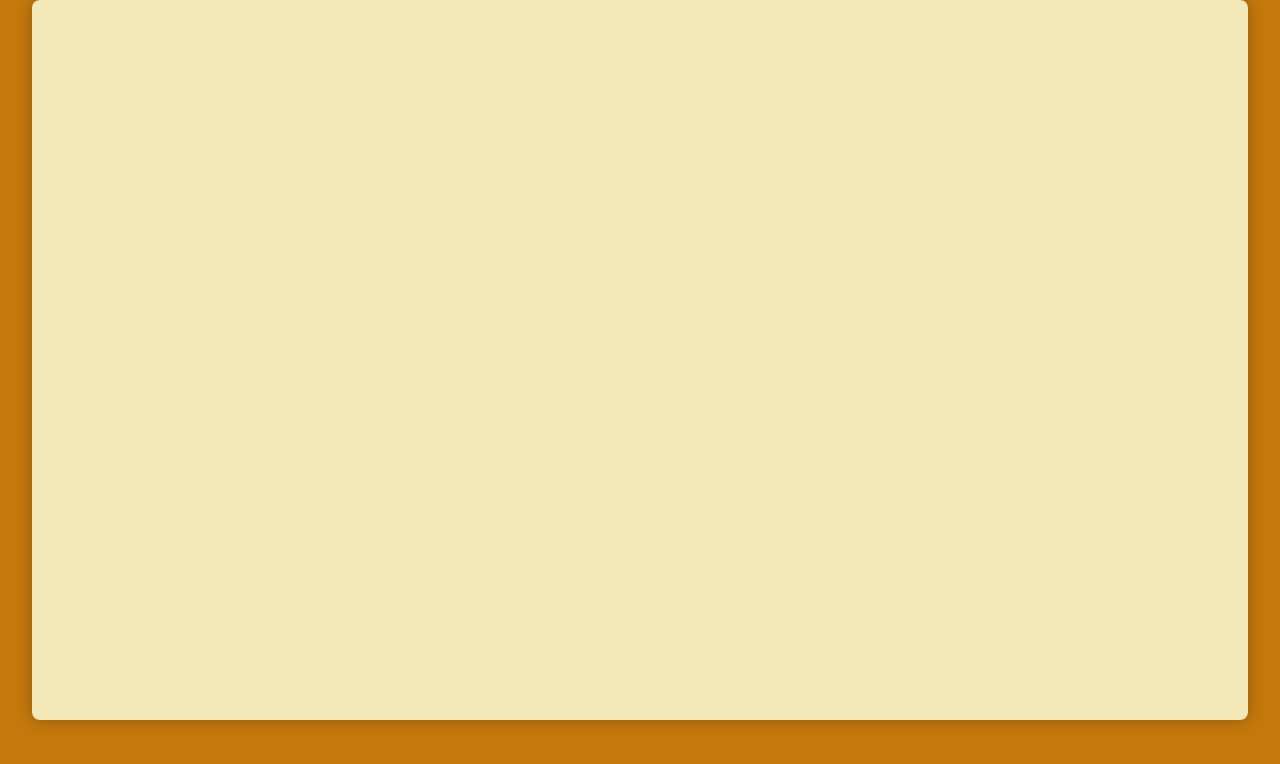
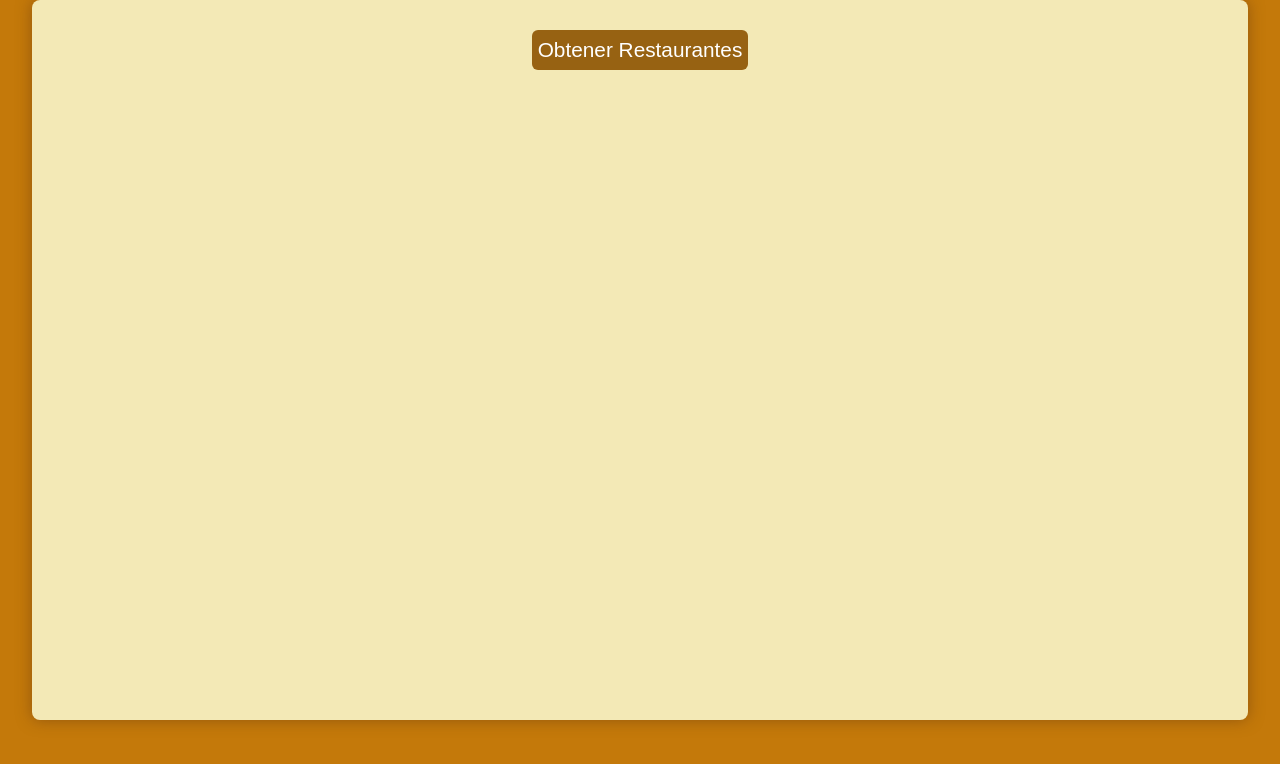
Before and after one commit to sabii1106/RestauranteS, a React (Create React App) app in the folder nanaec_/nanec_funcional/: page /axios in a window 1280 px wide. Before the commit this address had no page. Shown: the top 764 px of the page. Built offline with nearby package versions, Linux system fonts and the light colour scheme.

Commit message:
feat: Add ComponenteAxios to fetch and display restaurants and clients data

```diff
--- a/nanaec_/nanec_funcional/package.json
+++ b/nanaec_/nanec_funcional/package.json
@@ -7,6 +7,7 @@
     "@testing-library/jest-dom": "^6.6.3",
     "@testing-library/react": "^16.3.0",
     "@testing-library/user-event": "^13.5.0",
+    "axios": "^1.10.0",
     "json-server": "^1.0.0-beta.3",
     "react": "^19.1.0",
     "react-dom": "^19.1.0",
--- a/nanaec_/nanec_funcional/src/App.js
+++ b/nanaec_/nanec_funcional/src/App.js
@@ -2,6 +2,7 @@ import { BrowserRouter, Routes, Route } from 'react-router-dom';
 import './App.css';
 import ListaRestaurantes from "./Componentes/ListaRestaurantes";
 import CrearRestaurante from "./Componentes/CrearRestaurante";
+import ComponenteAxios from './Componentes/ComponeteAxios';
 import Inicio from './Componentes/Inicio';
 import React, { useState } from 'react';
 
@@ -33,6 +34,8 @@ function App() {
           "https://th.bing.com/th/id/OIP.Lq4y_ACmvY-av-0cmcxQeQHaE7?w=287&h=191&c=7&r=0&o=5&pid=1.7",
       },
     ]);
+
+
   const [state, setState] = useState({
     nombre: "",
     direccion: "",
@@ -73,6 +76,7 @@ function App() {
               />
             }
           ></Route>
+          <Route path ="/axios" element={<ComponenteAxios />} />
         </Routes>
       </BrowserRouter>
     </div>
--- /dev/null
+++ b/nanaec_/nanec_funcional/src/Componentes/ComponeteAxios.jsx
@@ -0,0 +1,47 @@
+// llamar al endpoint de restaurantes
+//http://localhost:3001/restaurantes
+//boton llamado obtenerRestaurantes que trae los restaurantes
+import React, { useState } from 'react';
+import axios from 'axios';
+
+const ComponenteAxios = () => {
+    const [restaurantes, setRestaurantes] = useState([]);
+
+    const [clientes, setClientes] = useState([]);
+
+    const obtenerRestaurantesClientes = () => {
+        axios.get('http://localhost:3000/restaurantes').then(response => {
+            setRestaurantes(response.data);
+            console.log(response);
+        });
+        axios.get('http://localhost:3000/clientes').then(response => {
+            setClientes(response.data);
+            console.log(response);
+        });
+    };
+
+    return (
+        <div>
+            <button onClick={obtenerRestaurantesClientes}>
+                Obtener Restaurantes
+            </button>
+
+            <div>
+                <ul>
+                    {restaurantes.map((restaurante) => (
+                        <li key={restaurante.id}>{restaurante.nombre}</li>
+                    ))}
+                </ul>
+            </div>
+            <div>
+                <ul>
+                    {clientes.map((cliente) => (
+                        <li key={cliente.id}>{cliente.nombre}</li>
+                    ))}
+                </ul>
+            </div>
+        </div>
+    );
+}
+
+export default ComponenteAxios;
```
Also changed, not shown: 1 other file (tests, documents, lock files or other folders).
